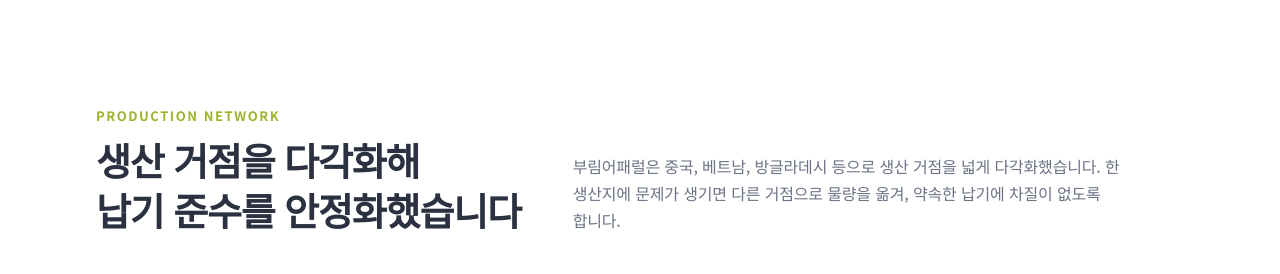
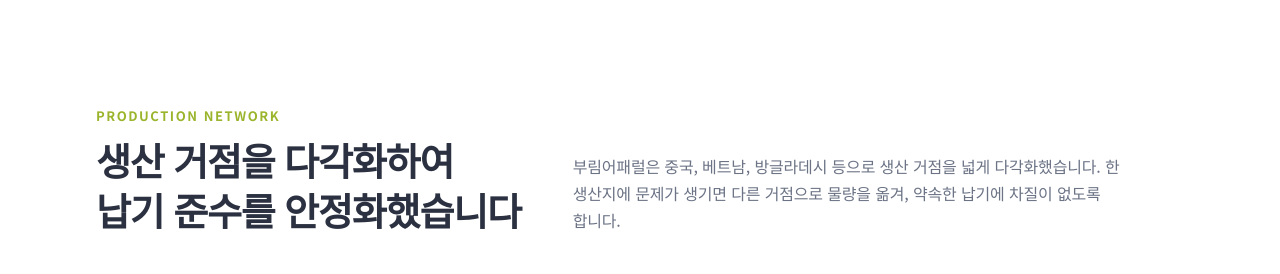
Before and after one commit to junhos23/BoolimApparel, a plain HTML site: page index.html in a window 1280 px wide. Shown: the part 1660-1934 px from the top of the page. Drawn offline with Linux system fonts and the light colour scheme; a web font is replaced by a local one.

Commit message:
생산거점 섹션 제목: '다각화해' → '다각화하여'
Co-Authored-By: Claude Opus 5.5 <noreply@anthropic.com>

```diff
--- a/index.html
+++ b/index.html
@@ -364,7 +364,7 @@ footer .copy{margin-top:36px;padding-top:18px;border-top:2px dashed var(--line);
 <section id="global">
   <div class="wrap">
     <div class="sec-head">
-      <div><p class="eyebrow">Production Network</p><h2>생산 거점을 다각화해<br>납기 준수를 안정화했습니다</h2></div>
+      <div><p class="eyebrow">Production Network</p><h2>생산 거점을 다각화하여<br>납기 준수를 안정화했습니다</h2></div>
       <p>부림어패럴은 중국, 베트남, 방글라데시 등으로 생산 거점을 넓게 다각화했습니다. 한 생산지에 문제가 생기면 다른 거점으로 물량을 옮겨, 약속한 납기에 차질이 없도록 합니다.</p>
     </div>
     <div class="net">
```
